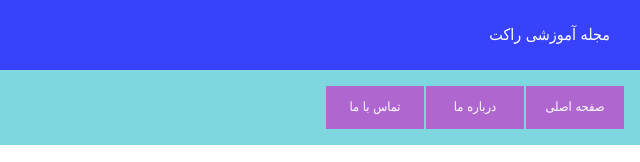
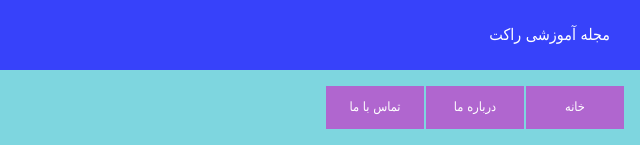
Before and after one commit to rezaahmadifront/css-grid-layout, a plain HTML site: page index.html in a window 1280 px wide. Shown: the top 162 px of the page, 640-1280 px from the left. Drawn offline with Linux system fonts and the light colour scheme.

Commit message:
change home link name

```diff
--- a/index.html
+++ b/index.html
@@ -15,7 +15,7 @@
         <span>عضویت | ورود</span>
       </div>
       <ul class="header-menu">
-        <li>صفحه اصلی</li>
+        <li>خانه</li>
         <li>درباره ما</li>
         <li>تماس با ما</li>
       </ul>
```
